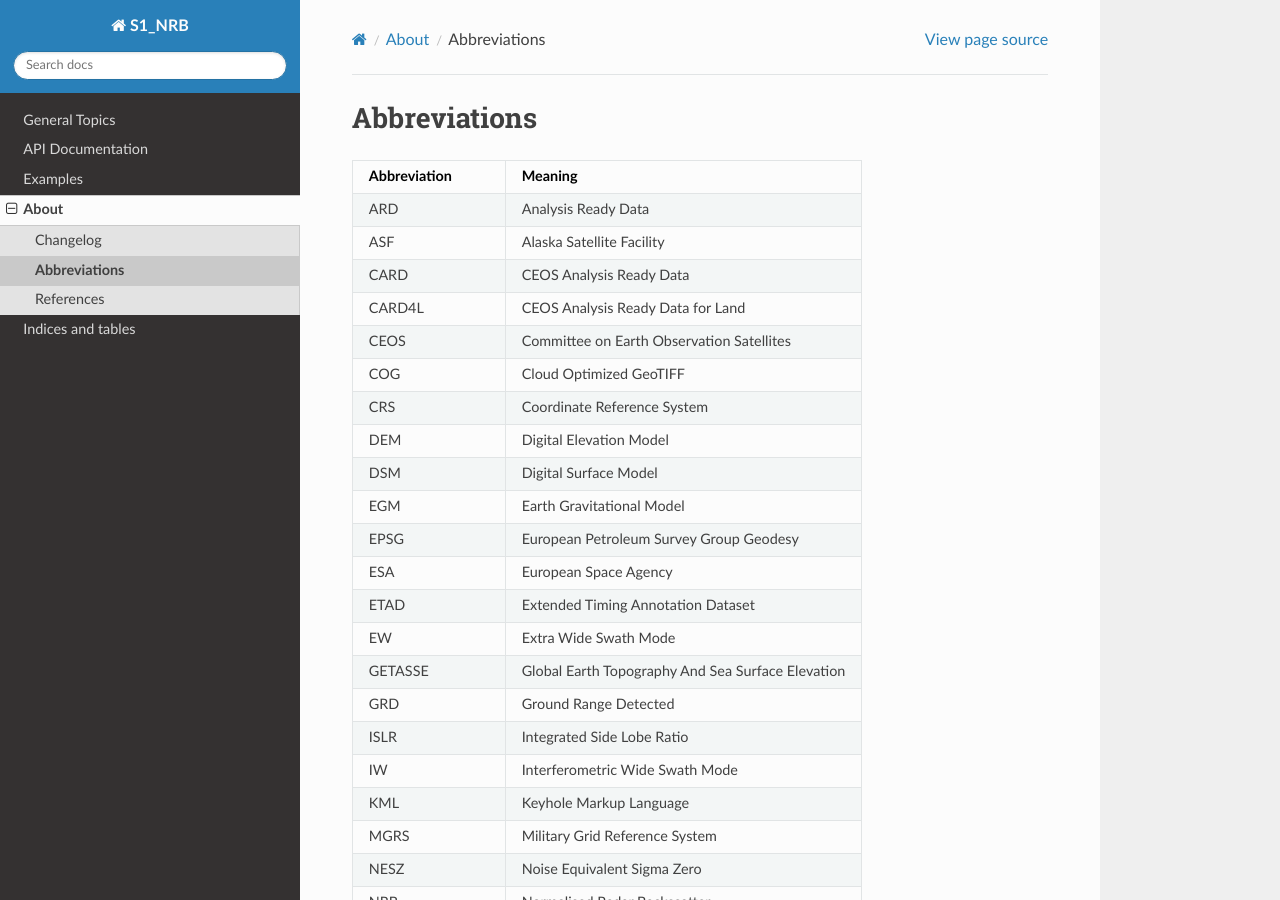
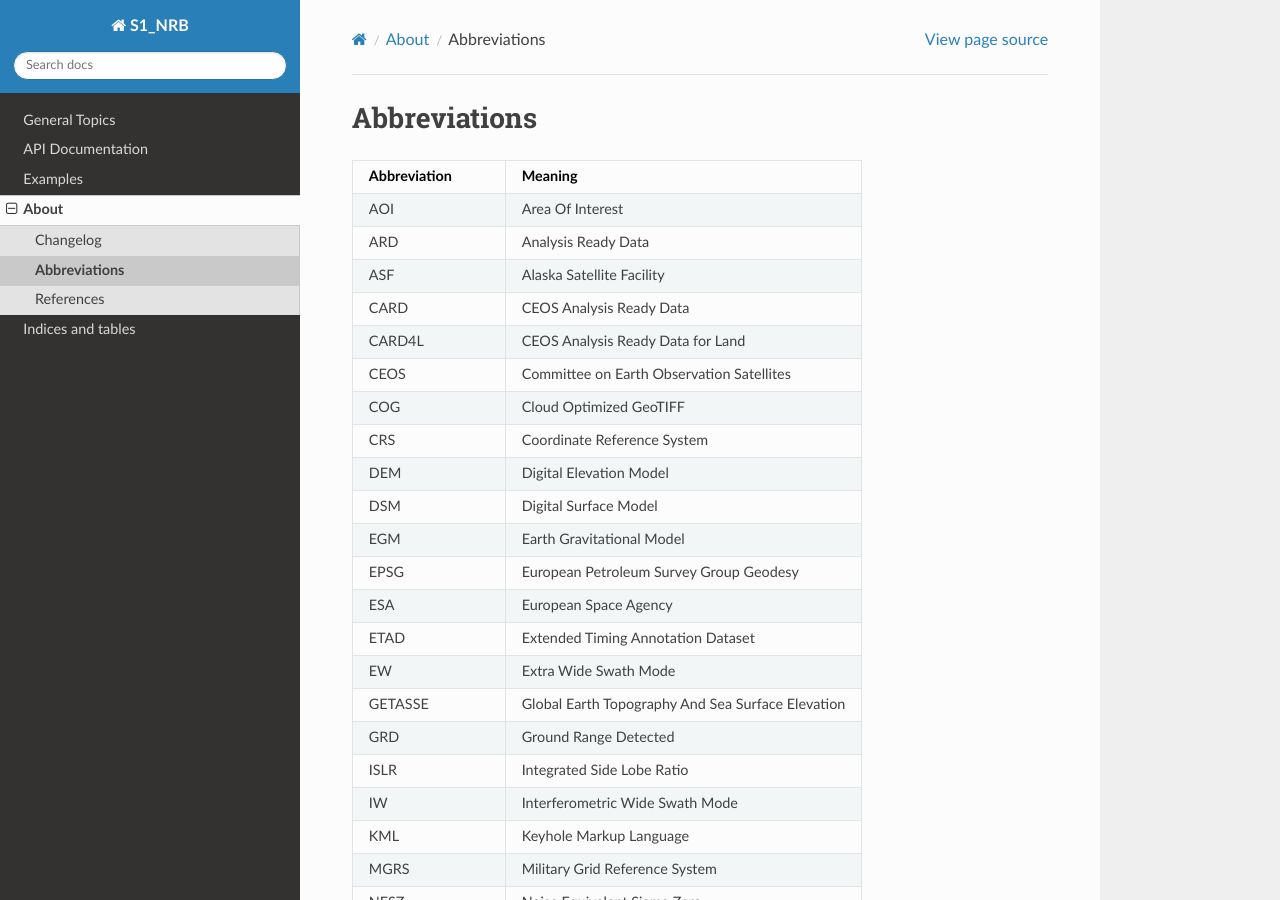
Before and after one commit to SAR-ARD/s1ard, a Sphinx documentation site: the page built from docs/about/abbreviations.rst, in a window 1280 px wide and 900 px high. Built offline with Sphinx 7.4.7 and the Read the Docs theme 2.0.0, drawn with Linux system fonts in a browser that asks for light colours.

Commit message:
[docs] minor updates

```diff
--- a/docs/about/abbreviations.rst
+++ b/docs/about/abbreviations.rst
@@ -7,6 +7,8 @@ Abbreviations
 
    * - Abbreviation
      - Meaning
+   * - AOI
+     - Area Of Interest
    * - ARD
      - Analysis Ready Data
    * - ASF
--- a/docs/general/enl.rst
+++ b/docs/general/enl.rst
@@ -40,7 +40,7 @@ the resulting array is shown in Figure 1.
 
 Comparison between GRDH and NRB
 -------------------------------
-[1] provides estimates of ENL for different Sentinel-1 products (average over all swaths), e.g. ENL of 4.4 for GRDH in
+:footcite:`cls_2016` provides estimates of ENL for different Sentinel-1 products (average over all swaths), e.g. ENL of 4.4 for GRDH in
 IW mode, and a description of the estimation process in section D1. The following shows a simple comparison between the
 GRDH product:
 
```
